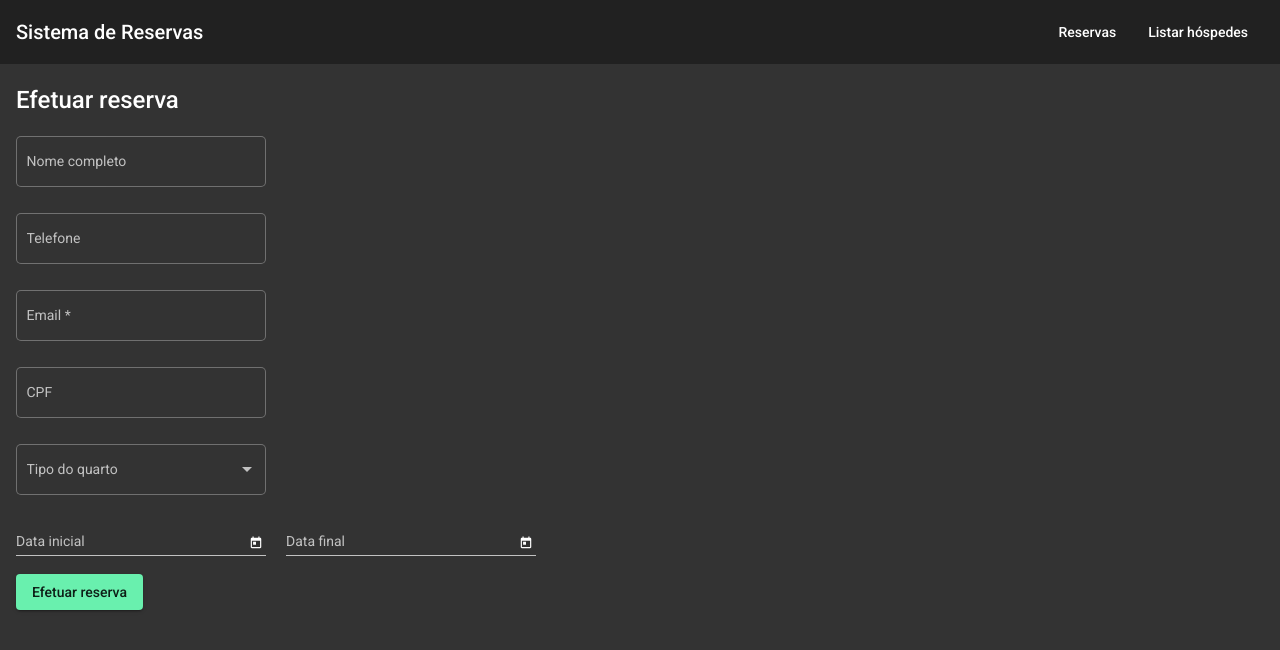
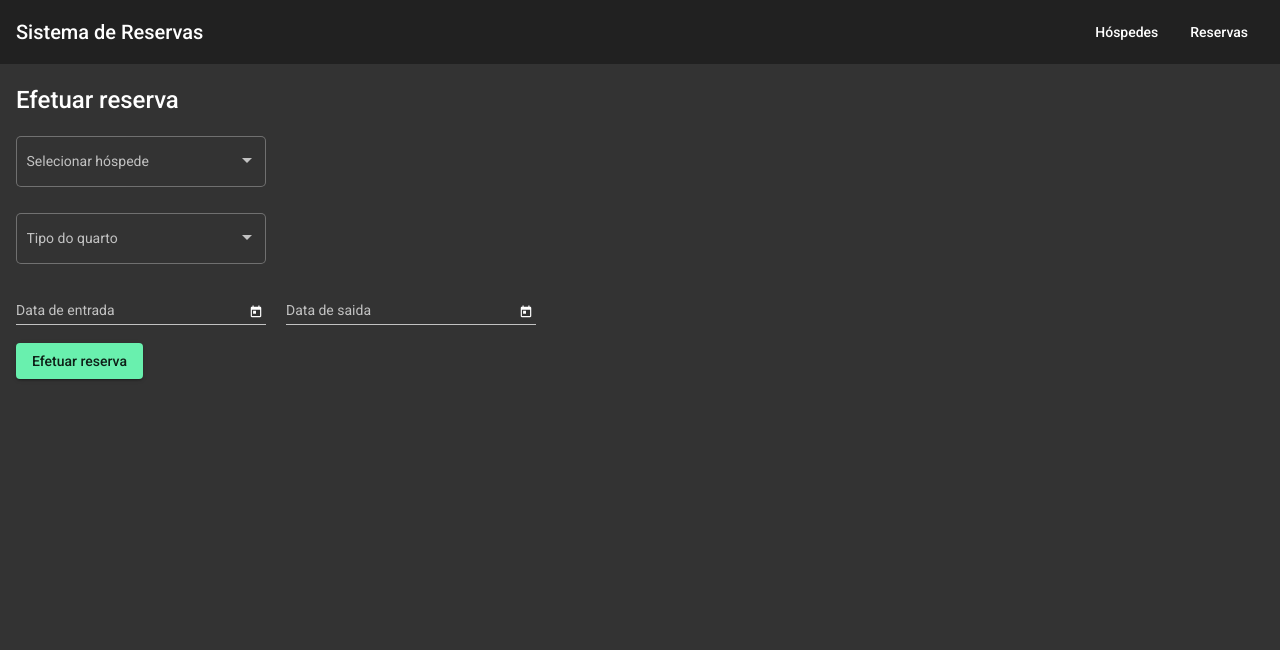
Before and after one commit to viunow/sistemaDeReservasFrontend, an Angular app: page /efetuar-reserva in a window 1280 px wide. Shown: the top 650 px of the page. Built offline with nearby package versions, Linux system fonts and the light colour scheme.

Commit message:
Modificações nas telas de Hóspedes e Reservas (adicionada tela separada para cadastrar um hóspede)

```diff
--- a/src/app/app-routing.module.ts
+++ b/src/app/app-routing.module.ts
@@ -6,6 +6,7 @@ import { EfetuarReservaComponent } from './efetuar-reserva/efetuar-reserva.compo
 import { ModificarReservaComponent } from './modificar-reserva/modificar-reserva.component';
 import { CancelarReservaComponent } from './cancelar-reserva/cancelar-reserva.component';
 import { ListarHospedesComponent } from './listar-hospedes/listar-hospedes.component';
+import { CadastrarHospedeComponent } from './cadastrar-hospede/cadastrar-hospede.component';
 
 
 const routes: Routes = [
@@ -14,6 +15,7 @@ const routes: Routes = [
   { path: 'modificar-reserva', component: ModificarReservaComponent },
   { path: 'cancelar-reserva', component: CancelarReservaComponent },
   { path: 'listar-hospedes', component: ListarHospedesComponent },
+  { path: 'cadastrar-hospede', component: CadastrarHospedeComponent },
   { path: '', component: HomeComponent }
 ];
 
--- a/src/app/app.module.ts
+++ b/src/app/app.module.ts
@@ -1,6 +1,6 @@
 import { BrowserModule } from '@angular/platform-browser';
 import { NgModule } from '@angular/core';
-import {FormsModule, ReactiveFormsModule} from '@angular/forms';
+import { FormsModule, ReactiveFormsModule } from '@angular/forms';
 
 import { AppRoutingModule } from './app-routing.module';
 import { BrowserAnimationsModule } from '@angular/platform-browser/animations';
@@ -23,6 +23,7 @@ import { EfetuarReservaComponent } from './efetuar-reserva/efetuar-reserva.compo
 import { ModificarReservaComponent } from './modificar-reserva/modificar-reserva.component';
 import { CancelarReservaComponent } from './cancelar-reserva/cancelar-reserva.component';
 import { ListarHospedesComponent } from './listar-hospedes/listar-hospedes.component';
+import { CadastrarHospedeComponent } from './cadastrar-hospede/cadastrar-hospede.component';
 
 @NgModule({
   declarations: [
@@ -33,7 +34,8 @@ import { ListarHospedesComponent } from './listar-hospedes/listar-hospedes.compo
     ListarHospedesComponent,
     ReservasComponent,
     ModificarReservaComponent,
-    CancelarReservaComponent
+    CancelarReservaComponent,
+    CadastrarHospedeComponent
   ],
   imports: [
     BrowserModule,
--- /dev/null
+++ b/src/app/cadastrar-hospede/cadastrar-hospede.component.css
@@ -0,0 +1,27 @@
+.container {
+    padding: 20px 16px;
+}
+
+h1 {
+    font-weight: 500;
+}
+
+.efetuar-reserva-form {
+    min-width: 150px;
+    max-width: 400px;
+    width: 100%;
+}
+
+.efetuar-reserva-field {
+    width: 250px;
+}
+
+.efetuar-reserva-form-field {
+    width: 100%;
+}
+
+.datas-container {
+    display: flex;
+    justify-content: space-between;
+    width: 520px;
+}
--- a/src/app/efetuar-reserva/efetuar-reserva.component.html
+++ b/src/app/efetuar-reserva/efetuar-reserva.component.html
@@ -1,28 +1,18 @@
 <div class="container">
+
     <div class="container-conteudo">
         <h1>Efetuar reserva</h1>
     </div>
 
     <form class="efetuar-reserva-form">
-        <mat-form-field id="nome-completo-field" class="efetuar-reserva-field" appearance="outline">
-          <mat-label>Nome completo</mat-label>
-          <input matInput placeholder="Nome completo">
-        </mat-form-field>
 
-        <mat-form-field id="telefone-field" class="efetuar-reserva-field" appearance="outline">
-            <mat-label>Telefone</mat-label>
-            <input matInput placeholder="Telefone">
-        </mat-form-field>
-
-        <mat-form-field id="email-field" class="efetuar-reserva-field" appearance="outline">
-            <mat-label>Email</mat-label>
-            <input matInput placeholder="email@examplo.com" [formControl]="email" required>
-            <mat-error *ngIf="email.invalid">{{getErrorMessage()}}</mat-error>
-        </mat-form-field>
-
-        <mat-form-field id="cpf-field" class="efetuar-reserva-field" appearance="outline">
-            <mat-label>CPF</mat-label>
-            <input matInput placeholder="CPF">
+        <mat-form-field id="selecionar-hospede-field" class="efetuar-reserva-field" appearance="outline">
+            <mat-label>Selecionar hóspede</mat-label>
+            <mat-select>
+              <mat-option *ngFor="let hospede of hospedes" [value]="hospede.value">
+                {{hospede.viewValue}}
+              </mat-option>
+            </mat-select>
         </mat-form-field>
 
         <mat-form-field id="tipoquarto-field" class="efetuar-reserva-field" appearance="outline">
@@ -34,15 +24,15 @@
         </mat-form-field>
 
         <div class="datas-container">
-            <mat-form-field id="datainicial-field" class="efetuar-reserva-field">
-                <mat-label>Data inicial</mat-label>
+            <mat-form-field id="dataentrada-field" class="efetuar-reserva-field">
+                <mat-label>Data de entrada</mat-label>
                 <input matInput [matDatepicker]="picker">
                 <mat-datepicker-toggle matSuffix [for]="picker"></mat-datepicker-toggle>
                 <mat-datepicker #picker></mat-datepicker>
             </mat-form-field>
 
-            <mat-form-field id="datafinal-field" class="efetuar-reserva-field">
-                <mat-label>Data final</mat-label>
+            <mat-form-field id="datasaida-field" class="efetuar-reserva-field">
+                <mat-label>Data de saida</mat-label>
                 <input matInput [matDatepicker]="picker2">
                 <mat-datepicker-toggle matSuffix [for]="picker2"></mat-datepicker-toggle>
                 <mat-datepicker #picker2></mat-datepicker>
@@ -50,20 +40,6 @@
         </div>
 
         <a id="enviar-form" class="enviar-form" href="/enviar-formulario"><button mat-raised-button color="accent" class="button-efetuar-reserva">Efetuar reserva</button></a>
-
-        <!-- <mat-form-field appearance="fill">
-            <mat-label>Enter a date range</mat-label>
-            <mat-date-range-input [formGroup]="range" [rangePicker]="picker">
-              <input matStartDate formControlName="start" placeholder="Start date">
-              <input matEndDate formControlName="end" placeholder="End date">
-            </mat-date-range-input>
-            <mat-datepicker-toggle matSuffix [for]="picker"></mat-datepicker-toggle>
-            <mat-date-range-picker #picker></mat-date-range-picker>
-
-            <mat-error *ngIf="range.controls.start.hasError('matStartDateInvalid')">Invalid start date</mat-error>
-            <mat-error *ngIf="range.controls.end.hasError('matEndDateInvalid')">Invalid end date</mat-error>
-        </mat-form-field> -->
-
     </form>
 
 </div>
--- a/src/app/efetuar-reserva/efetuar-reserva.component.ts
+++ b/src/app/efetuar-reserva/efetuar-reserva.component.ts
@@ -1,6 +1,10 @@
 import { Component, OnInit } from '@angular/core';
 import { EfetuarReservaService } from './efetuar-reserva.service';
-import { FormControl, Validators } from '@angular/forms';
+
+interface Hospede {
+  value: string;
+  viewValue: string;
+}
 
 @Component({
   selector: 'app-efetuar-reserva',
@@ -9,15 +13,11 @@ import { FormControl, Validators } from '@angular/forms';
 })
 export class EfetuarReservaComponent implements OnInit {
 
-  email = new FormControl('', [Validators.required, Validators.email]);
-
-  getErrorMessage() {
-    if (this.email.hasError('required')) {
-      return 'Campo obrigatório';
-    }
-
-    return this.email.hasError('email') ? 'Não é um email válido' : '';
-  }
+  hospedes: Hospede[] = [
+    {value: 'user1', viewValue: 'Vinicius Neto'},
+    {value: 'user2', viewValue: 'John Doe'},
+    {value: 'user3', viewValue: 'Linus Torvalds'}
+  ];
 
   private reservas: any[] = [];
 
--- a/src/app/efetuar-reserva/efetuar-reserva.service.ts
+++ b/src/app/efetuar-reserva/efetuar-reserva.service.ts
@@ -8,8 +8,8 @@ export class EfetuarReservaService {
 
   private reservas: any[] = [
     { id: 1, nomeCompleto: 'Vinicius Neto', telefone: '13567', cpf: '191919', tipoQuarto: 'Luxo', disponibilidadeNoPeriodo: true },
-    { id: 2, nomeCompleto: 'Ronaldinho', telefone: '12345', cpf: '818181', tipoQuarto: 'Convencional', disponibilidadeNoPeriodo: true },
-    { id: 3, nomeCompleto: 'Bill Gates', telefone: '13465', cpf: '876756', tipoQuarto: 'Luxo', disponibilidadeNoPeriodo: true }
+    { id: 2, nomeCompleto: 'Neto Vinicius', telefone: '12345', cpf: '818181', tipoQuarto: 'Convencional', disponibilidadeNoPeriodo: true },
+    { id: 3, nomeCompleto: 'Nivicius Veto', telefone: '13465', cpf: '876756', tipoQuarto: 'Luxo', disponibilidadeNoPeriodo: true }
   ]
 
   getReservas() {
--- a/src/app/home/home.component.html
+++ b/src/app/home/home.component.html
@@ -1,8 +1,8 @@
 <div class="container">
     <div class="container-conteudo">
         <h1>Bem-vindo ao Sistema de Reservas!</h1>
-        <p class="paragrafo-home">Para EFETUAR, MODIFICAR ou CANCELAR uma reserva, acesse o menu Reservas.</p>
-        <p class="paragrafo-home">Para listar os hóspedes cadastrados, acesse o menu Listar hóspedes.</p>
+        <p class="paragrafo-home">Para cadastrar um hóspede ou listar os hóspedes cadastrados, acesse o menu Hóspedes</p>
+        <p class="paragrafo-home">Para EFETUAR, MODIFICAR ou CANCELAR uma reserva, acesse o menu Reservas</p>
     </div>
 </div>
 <router-outlet></router-outlet>
--- a/src/app/modificar-reserva/modificar-reserva.component.html
+++ b/src/app/modificar-reserva/modificar-reserva.component.html
@@ -2,5 +2,45 @@
     <div class="container-conteudo">
         <h1>Modificar reserva</h1>
     </div>
+
+    <form class="modificar-reserva-form">
+
+
+        <mat-form-field id="selecionar-hospede-field" class="modificar-reserva-field" appearance="outline">
+            <mat-label>Selecionar hóspede</mat-label>
+            <mat-select>
+                <mat-option *ngFor="let hospede of hospedes" [value]="hospede.value">
+                    {{hospede.viewValue}}
+                </mat-option>
+            </mat-select>
+        </mat-form-field>
+
+        <mat-form-field id="tipoquarto-field" class="modificar-reserva-field" appearance="outline">
+            <mat-label>Tipo do quarto</mat-label>
+            <mat-select>
+                <mat-option value="convencional">Convencional</mat-option>
+                <mat-option value="luxo">Luxo</mat-option>
+            </mat-select>
+        </mat-form-field>
+
+        <div class="datas-container">
+            <mat-form-field id="dataentrada-field" class="modificar-reserva-field">
+                <mat-label>Data de entrada</mat-label>
+                <input matInput [matDatepicker]="picker">
+                <mat-datepicker-toggle matSuffix [for]="picker"></mat-datepicker-toggle>
+                <mat-datepicker #picker></mat-datepicker>
+            </mat-form-field>
+
+            <mat-form-field id="datasaida-field" class="modificar-reserva-field">
+                <mat-label>Data de saida</mat-label>
+                <input matInput [matDatepicker]="picker2">
+                <mat-datepicker-toggle matSuffix [for]="picker2"></mat-datepicker-toggle>
+                <mat-datepicker #picker2></mat-datepicker>
+            </mat-form-field>
+        </div>
+
+        <a id="enviar-form" class="enviar-form" href="/enviar-formulario"><button mat-raised-button color="accent" class="button-modificar-reserva">Modificar reserva</button></a>
+    </form>
+
 </div>
 <router-outlet></router-outlet>
--- a/src/app/navbar/navbar.component.html
+++ b/src/app/navbar/navbar.component.html
@@ -1,11 +1,18 @@
 <mat-toolbar color="secondary">
     <span class="button-home" routerLink="/home">Sistema de Reservas</span>
     <span class="fill"></span>
-    <button mat-button routerLinkActive="mat-accent" [matMenuTriggerFor]="menu">Reservas</button>
-    <mat-menu #menu="matMenu">
+
+    <button mat-button routerLinkActive="mat-accent" [matMenuTriggerFor]="menuHospedes">Hóspedes</button>
+    <mat-menu #menuHospedes="matMenu">
+      <button mat-menu-item routerLink="/cadastrar-hospede">Cadastrar hóspede</button>
+      <button mat-menu-item routerLink="/listar-hospedes">Listar hóspedes</button>
+    </mat-menu>
+
+    <button mat-button routerLinkActive="mat-accent" [matMenuTriggerFor]="menuReservas">Reservas</button>
+    <mat-menu #menuReservas="matMenu">
       <button mat-menu-item routerLink="/efetuar-reserva">Efetuar reserva</button>
       <button mat-menu-item routerLink="/modificar-reserva">Modificar reserva</button>
       <button mat-menu-item routerLink="/cancelar-reserva">Cancelar reserva</button>
     </mat-menu>
-    <button mat-button routerLink="/listar-hospedes" routerLinkActive="mat-accent">Listar hóspedes</button>
+
 </mat-toolbar>
```
Also changed, not shown: src/app/cadastrar-hospede/cadastrar-hospede.component.html (added, +32 -0 lines), src/app/cadastrar-hospede/cadastrar-hospede.component.ts (added, +26 -0 lines), src/app/modificar-reserva/modificar-reserva.component.ts (+11 -0 lines), 1 other file (tests, documents, lock files or other folders).
